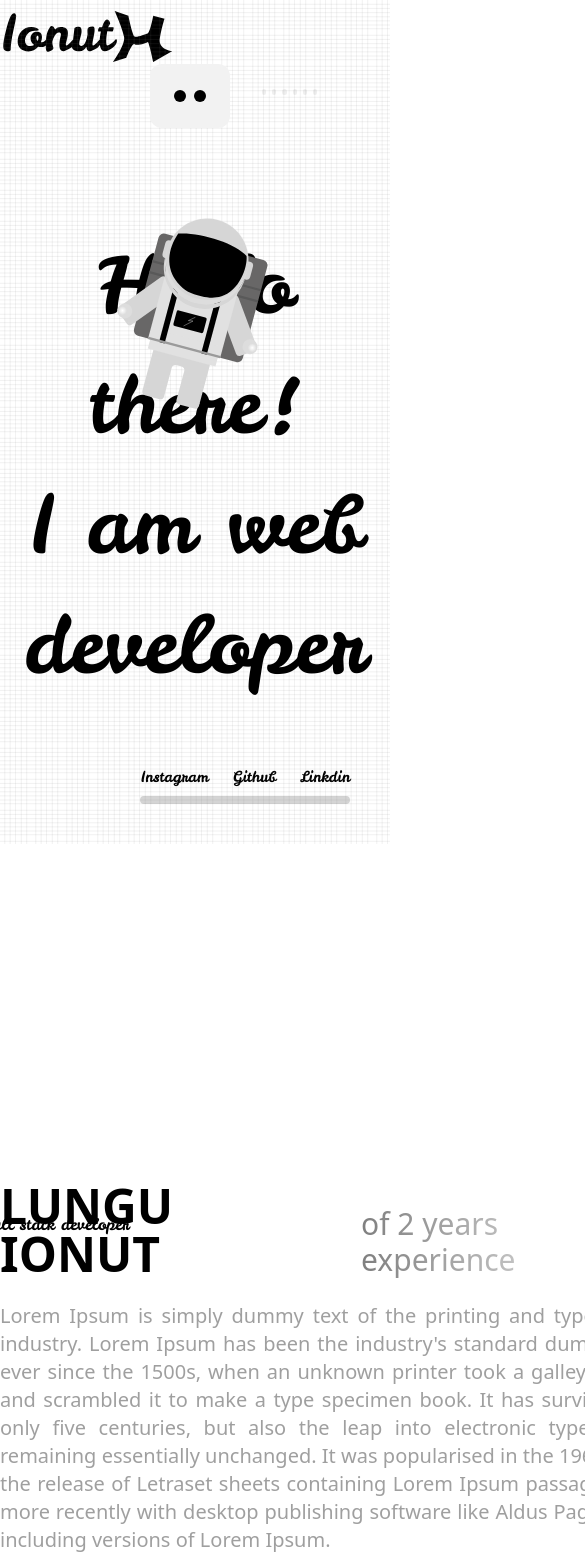
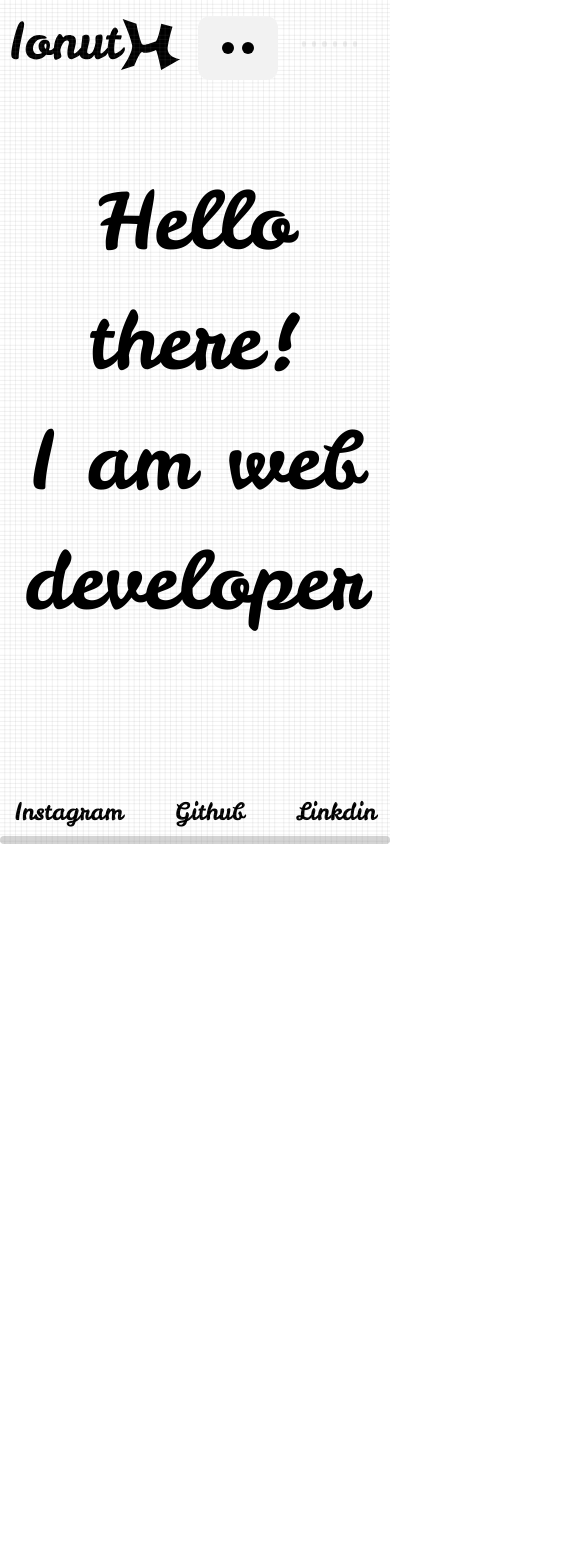
Before and after one commit to hpq-dev/hpq-web, a React (Vite) app: page / in a window 390 px wide. Shown: the top 1568 px of the page, 585 px wide, since content can reach past the window. After the commit the page ends 844 px from the top, so only its background shows below. Built offline with nearby package versions, Linux system fonts and the light colour scheme.

Commit message:
responsive

```diff
--- a/src/app/App.tsx
+++ b/src/app/App.tsx
@@ -17,6 +17,7 @@ const App = () => {
     const dispatch = useDispatch()
 
     return <ScrollLayer>
+        <div className="w-full h-[100vh] fixed left-0 top-0 overflow-hidden">
             <Background />
             <Cursor />
             <Layout />
@@ -28,6 +29,7 @@ const App = () => {
                 <Home />
             </Scroll>
             <Loading />
+        </div>
     </ScrollLayer>
 };
 
--- a/src/app/index.css
+++ b/src/app/index.css
@@ -5,9 +5,11 @@
     background: transparent
 }
 
+
 body {
     user-select: none;
     -webkit-user-select: none;
+    -webkit-tap-highlight-color: transparent;
 }
 
 @tailwind base;
--- a/src/app/layout/index.tsx
+++ b/src/app/layout/index.tsx
@@ -1,14 +1,60 @@
+import { EventHandler, useEffect, useState } from "react"
 import Links from "./links"
 import Nav from "./nav"
+import useWindow from "@/util/window"
+import { motion } from 'framer-motion'
 
 const Layout = () => {
+    const [show, setShow] = useState<boolean>(true)
+
+    const [innerWidth] = useWindow()
+
+    useEffect(() => {
+        setShow(true)
+
+        if (innerWidth > 700)
+            return
+
+        let Y: number = 0
+        let X: number = 0
+
+        const handlerStart = (e: TouchEvent) => {
+            Y = e.changedTouches[0].pageY
+            X = e.changedTouches[0].pageX
+        }
+        document.addEventListener('touchstart', handlerStart)
+
+        const handler = (e: TouchEvent) => {
+            const { pageY, pageX } = e.changedTouches[0]
+            const distY: number = Y - pageY
+            const distX: number = X - pageX
+
+            if(Math.abs(distX) > Math.abs(distY)) return
+
+            setShow(distY < 1)
+        }
+        document.addEventListener('touchend', handler)
+
+        return () => {
+            document.removeEventListener('touchend', handler)
+            document.removeEventListener('touchstart', handlerStart)
+        }
+    }, [innerWidth])
+
     return <>
-        <img
-            className="md:left-20 fixed md:top-16 mix-blend-difference z-10"
+        <motion.img
+            className="left-20 fixed top-16 mix-blend-difference z-10 max-md:left-2 max-md:top-2"
             src='/logo.svg'
             alt="logo"
+            animate={!show ? {
+                opacity: 0,
+                translateY: -100
+            } : {
+                opacity: 1,
+                translateY: 0
+            }}
         />
-        <Nav />
+        <Nav show={show} />
         <Links />
     </>
 }
--- a/src/app/layout/links.tsx
+++ b/src/app/layout/links.tsx
@@ -4,8 +4,8 @@ import { getScrollProgress } from "@/hooks/scroll"
 const Links = () => {
     const progress = getScrollProgress()
 
-    return <div className="fixed bottom-10 right-10 w-fit z-10 mix-blend-difference">
-        <div className="flex text-white font-pain text-[15px] gap-6">
+    return <div className="fixed bottom-10 right-10 w-fit z-10 mix-blend-difference max-md:right-0 max-md:bottom-0 max-md:w-full">
+        <div className="flex text-white font-pain text-[15px] gap-6 max-md:justify-around max-md:text-2xl">
             <a href="#" className="click hover">Instagram</a>
             <a href="#" className="click  hover">Github</a>
             <a href="#" className="click hover">Linkdin</a>
--- a/src/app/layout/nav.tsx
+++ b/src/app/layout/nav.tsx
@@ -10,15 +10,27 @@ const list: string[] = [
     'Projects',
     'Contact'
 ]
+interface props {
+    show: boolean
+}
 
-const Nav = () => {
+const Nav = ({ show }: props) => {
     const [menu, setMenu] = useState<boolean>(false)
     const [audio, setAudio] = useState<boolean>(false)
 
     const { useCursorEvent } = useCursor()
 
     return <>
-        <div className="fixed top-16 right-40 flex gap-4 item-center z-[1]">
+        <motion.div
+            animate={!show ? {
+                opacity: 0,
+                translateY: -100
+            } : {
+                opacity: 1,
+                translateY: 0
+            }}
+        >
+            <div className="fixed top-16 right-40 flex gap-4 item-center z-[1] max-md:top-4 max-md:right-28">
                 <motion.div
                     className="bg-[#F2F2F2] rounded-xl w-20 h-16 click hover"
                     whileTap={{
@@ -73,6 +85,7 @@ const Nav = () => {
                 status={audio}
                 onClick={() => setAudio(!audio)}
             />
+        </motion.div>
     </>
 }
 
@@ -100,7 +113,7 @@ const Audio = ({ status = false, count = 6, onClick }: AudioProps) => {
     }, [status])
 
     return <motion.div
-        className='fixed top-16 z-[1] right-12 w-20 h-14 flex gap-1.5 items-center cursor-pointer click hover mix-blend-difference'
+        className='fixed top-16 z-[1] right-12 w-20 h-14 flex gap-1.5 items-center cursor-pointer click hover mix-blend-difference max-md:top-4 max-md:right-2'
         onClick={onClick}
         whileTap={{
             scale: .8,
--- a/src/components/astronaut.tsx
+++ b/src/components/astronaut.tsx
@@ -37,9 +37,9 @@ export default function Astronaut({ distance = 1 }: AstronautProps) {
         return null
 
     return <motion.div
-        className="fixed pointer-events-none transform -translate-x-1/2 -translate-y-1/2 z-10"
+        className="fixed pointer-events-none transform -translate-x-1/2 -translate-y-1/2 z-10 w-fit h-fit"
         animate={{
-            left, top, translateX, translateY, scale, rotate
+            left, top, translateX, translateY, scale, rotate, opacity: window.innerWidth > 700 ? 1 : 0
         }}
         transition={{
             type: 'spring',
@@ -55,6 +55,7 @@ export default function Astronaut({ distance = 1 }: AstronautProps) {
         }}
     >
         <img
+            className='relative h-[70vh]'
             src={'/astronaut.svg'}
             alt="astronaut"
         />
--- a/src/components/customScroll/index.tsx
+++ b/src/components/customScroll/index.tsx
@@ -53,7 +53,7 @@ function CoreScroll({
     touch = false,
     scroll = true,
     scrollbar = true,
-    onPos = () => {}
+    onPos = () => { }
 }: ScrollProps) {
     const [props, setProps] = useState<ScrollDataProps>({
         x: 0,
@@ -158,16 +158,32 @@ export default function Scroll({
     touch = false,
     scroll = true,
     scrollbar = true,
-    onPos = () => {}
+    onPos = () => { }
 }: ScrollProps) {
-    const { width } = useResizeWindow()
-
-    return width > 550 ? <CoreScroll
+    return window.innerWidth > 700 ? <CoreScroll
         touch={touch}
         scroll={scroll}
         scrollbar={scrollbar}
         onPos={onPos}
-    >{children}</CoreScroll> : children
+    >{children}</CoreScroll> : <div
+        id='normal_scroll'
+        style={{
+            width: '100%',
+            height: '100vh',
+            overflow: 'auto'
+        }}
+        onScroll={(e: any) => {
+            const target: HTMLDivElement = e.target
+            onPos({
+                x: target.scrollLeft,
+                y: target.scrollTop,
+                maxX: target.scrollWidth,
+                maxY: target.scrollHeight
+            })
+        }}
+    >
+        {children}
+    </div>
 }
 
 interface ScrollLayerProps {
--- a/src/pages/home/about.tsx
+++ b/src/pages/home/about.tsx
@@ -17,20 +17,22 @@ const About = () => {
             rotate: -35
         }))}
     >
-        <div className='w-full pt-[40vh] pb-[10vh]'>
-            <div className="w-fit m-auto">
-                <div className="relative flex items-end gap-4">
-                    <div className="absolute left-0 -translate-x-28 flex gap-4 items-center" {...useCursorEvent('I am', 60)}>
-                        <img
-                            className="rotate-[-15deg] w-20 h-auto border-2 border-white shadow-lg pointer-events-none"
-                            src="/profile.png"
-                        />
-                        <span className="font-pain">Full stack developer</span>
+        <div className='w-full pt-[40vh] pb-[10vh] relative'>
+            <div className="w-fit m-auto relative">
+                <div className="relative flex items-end gap-4 w-full max-md:flex-wrap max-md:mb-10">
+                    <div className="text-black font-bold uppercase text-5xl relative m-auto">
+                        <div className="absolute left-0 -translate-x-28 flex gap-4 items-center top-[-60px] max-md:top-[-120px] max-sm:left-[30%]" {...useCursorEvent('I am', 60)}>
+                            <img
+                                className="rotate-[-15deg] w-20 h-auto border-2 border-white shadow-lg pointer-events-none max-md:ml-24"
+                                src="/profile.png"
+                            />
+                            <span className="font-pain text-sm">Full stack developer</span>
+                        </div>
+                        Lungu Ionut
                     </div>
-                    <h1 className="text-black font-bold uppercase text-5xl">Lungu Ionut</h1>
-                    <h3 className="bg-gradient-to-r from-[#00000080] to-transparent inline-block text-transparent bg-clip-text text-3xl font-[500]">of 2 years experience</h3>
+                    <h3 className="relative bg-gradient-to-r from-[#00000080] to-transparent inline-block text-transparent bg-clip-text text-3xl font-[500] w-fit m-auto">of 2 years experience</h3>
                 </div>
-                <div className="relative w-[660px] text-justify mt-6 text-xl font-[500] text-[#00000060]">
+                <div className="relative w-[660px] max-md:w-[80%] max-w-full max-md:m-auto text-justify mt-6 text-xl font-[500] text-[#00000060]">
                     <p
                         {...useCursorEvent('- 07 2023', 30)}
                     >
--- a/src/pages/home/index.tsx
+++ b/src/pages/home/index.tsx
@@ -24,7 +24,7 @@ const Home = () => {
         >
             <div style={{ height: '100vh' }}>
                 <Astronaut />
-                <div className="relative text-[150px] font-pain w-full text-center pt-56 max-md:text-[80px]">
+                <div className="relative text-[150px] font-pain w-full text-center pt-56 max-md:text-[80px] max-md:pt-40">
                     Hello there!<br />
                     I am web developer
                 </div>
--- a/src/styles/loading.css
+++ b/src/styles/loading.css
@@ -6,33 +6,69 @@
 }
 
 @keyframes show_container_logo {
-    0%,80% {
+
+    0%,
+    80% {
         opacity: 1;
     }
 }
 
-#show_loading > img {
+#show_loading>img {
     animation: show_logo 3s ease-in-out;
     max-width: initial;
 }
 
 @keyframes show_logo {
-    0%,20% {
+
+    0%,
+    20% {
         opacity: 0;
         filter: blur(2vh);
-        transform: translate(-50%,-50%) scale(2);
+        transform: translate(-50%, -50%) scale(2);
     }
+
     30% {
         height: 14vh;
     }
+
     40% {
         height: 12vh;
         opacity: 1;
         filter: none;
         transform: translateX(-50%) translateY(-50%) rotate(0deg);
     }
-    80%,100% {
+
+    80%,
+    100% {
         height: 2000vh;
         transform: translateX(-40%) translateY(-50%) rotate(25deg);
     }
 }
+
+@media only screen and (max-width: 700px) {
+    #show_loading>img {
+        animation: show_logo2 3s ease-in-out;
+        max-width: initial;
+    }
+}
+
+@keyframes show_logo2 {
+
+    0%,
+    20% {
+        opacity: 0;
+        filter: blur(2vh);
+        transform: translate(-50%, -50%) scale(2);
+    }
+
+    30% {
+        height: 14vh;
+    }
+
+    40% {
+        height: 12vh;
+        opacity: 1;
+        filter: none;
+        transform: translateX(-50%) translateY(-50%) rotate(0deg);
+    }
+}
```
Also changed, not shown: src/pages/home/contact.tsx (+8 -8 lines), src/pages/home/projects/index.tsx (+9 -6 lines). Lines whose indentation alone changed are shown as unchanged.
